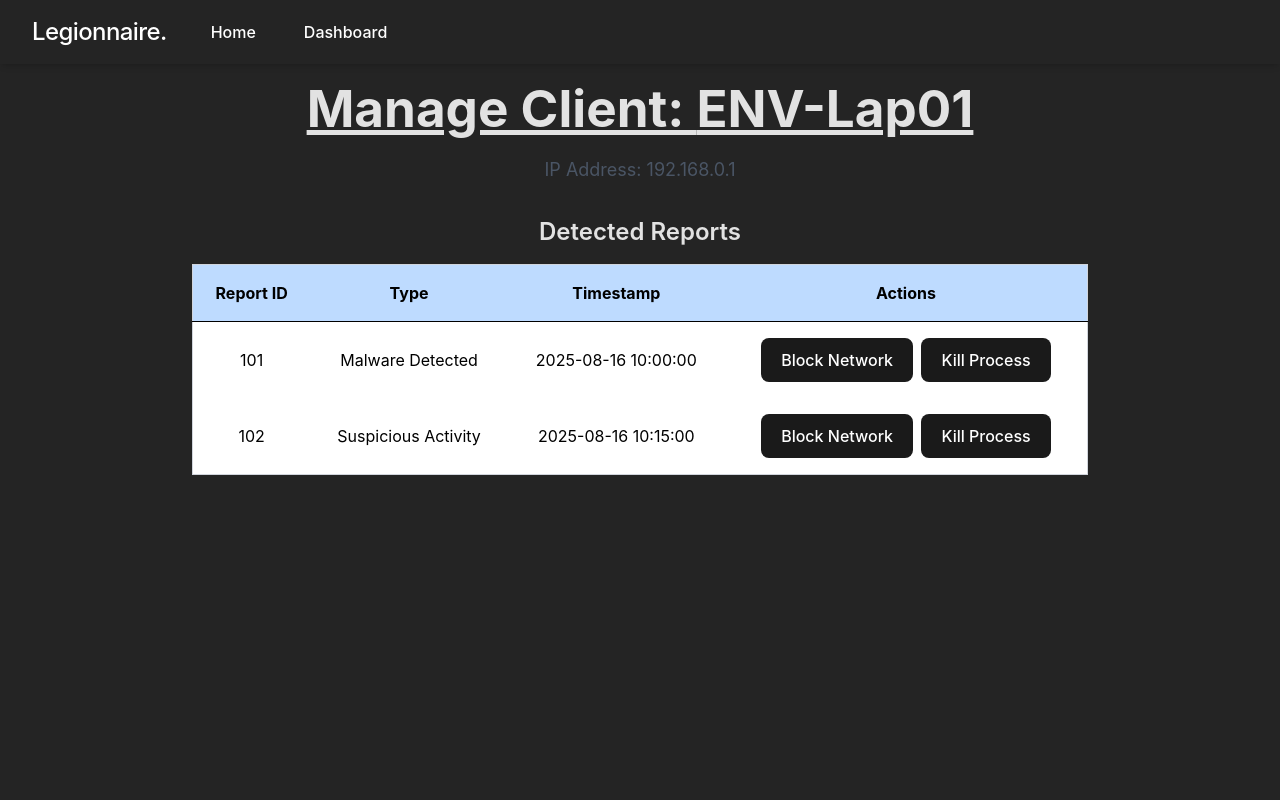
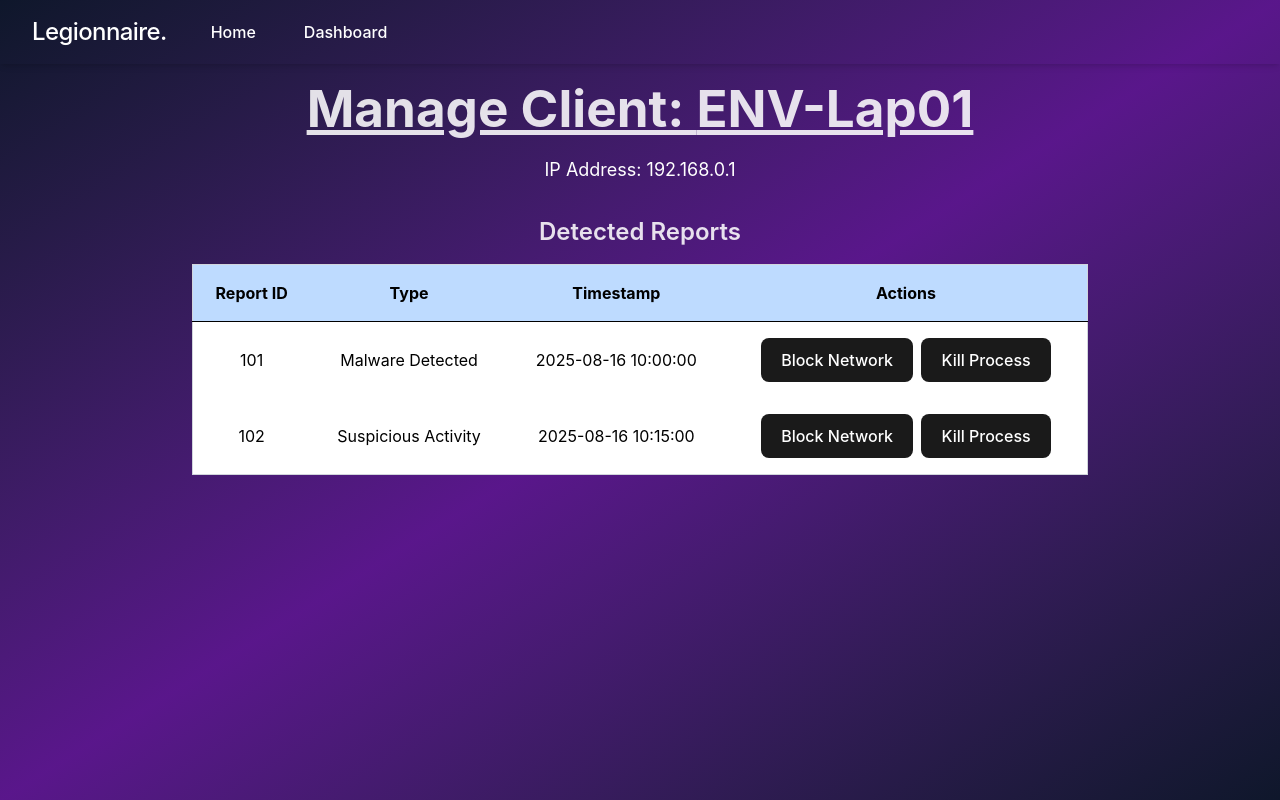
Before and after one commit to LegionnaireDevs/legionnaire, a React (Vite) app in the folder control-panel/: page /manage_client/1 in a window 1280 px wide. Built offline with nearby package versions, Linux system fonts and the light colour scheme.

Commit message:
Add gradient to manage client page

```diff
--- a/control-panel/src/pages/manage_client.jsx
+++ b/control-panel/src/pages/manage_client.jsx
@@ -45,9 +45,11 @@ export default function Manage_Client() {
     };
 
     return (
+        <div className="min-h-screen w-screen relative overflow-hidden bg-gradient-to-br from-slate-900 via-purple-900 to-slate-900">
+
             <div className="p-20 w-screen h-screen flex flex-col items-center">
                 <h1 className="pb-5 text-3xl font-bold underline">Manage Client: {client.name}</h1>
-            <p className="mb-8 text-lg text-gray-600">IP Address: {client.ip}</p>
+                <p className="mb-8 text-lg text-white">IP Address: {client.ip}</p>
 
                 {/* Reports Table Section */}
                 <h2 className="text-2xl font-semibold mb-4">Detected Reports</h2>
@@ -95,5 +97,6 @@ export default function Manage_Client() {
                     </tbody>
                 </table>
             </div>
+        </div>
     );
 }
```
Lines whose indentation alone changed are shown as unchanged.
